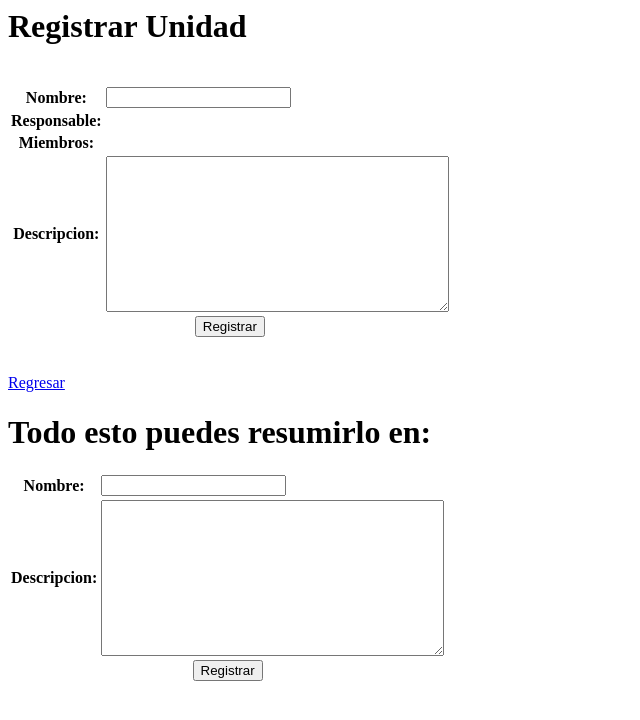
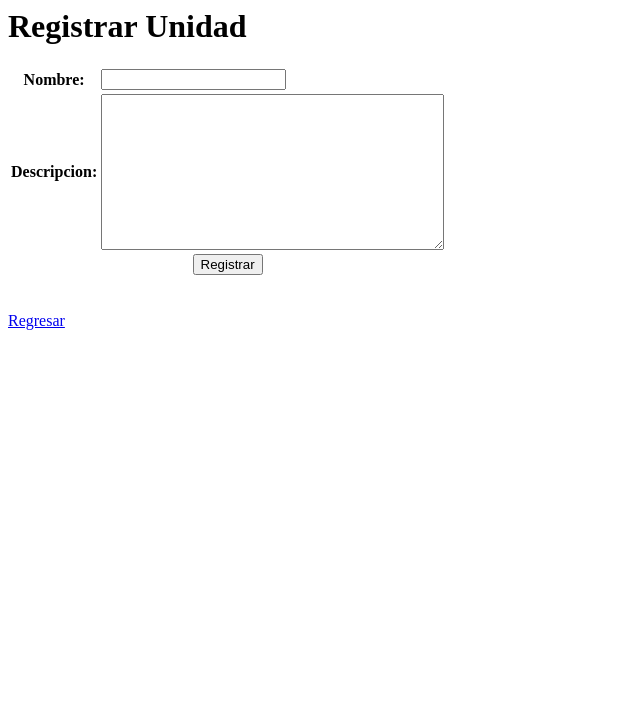
Before and after one commit to bishma-stornelli/flujosdetrabajo, a Django app: page /registroUnidad in a window 1280 px wide. Shown: the top 720 px of the page, without its empty margins (0-640 px from the left). Run offline with Django 3.2, Linux system fonts and the light colour scheme; the visitor is signed in with stand-in values (Sample User, id 1).

Commit message:
Registro unidad Cambiado Url y el html

```diff
--- a/unidades/templates/registroUnidad.html
+++ b/unidades/templates/registroUnidad.html
@@ -1,40 +1,4 @@
-<h1 class="titulo1">Registrar Unidad</h1>
-<br/>
-
-<form action="/registroUnidad" method="post">
-	{% csrf_token %}
-	{{ RegistroUnidadForm.non_field_errors }}
-	<div>
-	<table>
-		<tr>
-			<th>Nombre:</th>
-			<td>{{ RegistroUnidadForm.nombre }}</BR>{{ RegistroUnidadForm.nombre.errors }}</td>
-		</tr>
-		<tr>
-			<th>Responsable:</th>
-			<td>{{ RegistroUnidadForm.responsable }}</BR>{{ RegistroUnidadForm.responsable.errors }}</td>
-		</tr>
-		<tr>
-			<th>Miembros:</th>
-			<td>{{ RegistroUnidadForm.miembros }}</BR>{{ RegistroUnidadForm.miembros.errors }}</td>
-		</tr>
-		<tr>
-			<th>Descripcion:</th>
-			<td>{{ RegistroUnidadForm.descripcion }}</BR>{{ RegistroUnidadForm.descripcion.errors }}</td>
-		</tr>
-		<tr>
-			<th colspan="2"><div align="center"><input type="submit" value="Registrar" /></div></th>
-		</tr>
-	</table>
-	</div>
-</form>
-{% if msg %}
-<p style="color:red;font-size:250%">{{ msg }}</p>
-{% endif %}
-</br>
-<a href="index">Regresar</a>
-
-<h1>Todo esto puedes resumirlo en:</h2>
+<h1>Registrar Unidad</h2>
 <form action="/registroUnidad" method="post">
     {% csrf_token %}
     <table>
@@ -43,3 +7,8 @@
         </tr>
     </table>
 </form>
+{% if msg %}
+<p style="color:red;font-size:250%">{{ msg }}</p>
+{% endif %}
+</br>
+<a href="index">Regresar</a>
--- a/unidades/urls.py
+++ b/unidades/urls.py
@@ -5,4 +5,5 @@ from unidades.forms import RegistroUnidadForm
 urlpatterns = patterns('unidades.views',
     # Examples:
     # url(r'^crear_paso/$', 'crear_paso'),
+	url(r'^registroUnidad$', 'registroUnidad'),
 )
--- a/unidades/views.py
+++ b/unidades/views.py
@@ -1,6 +1,7 @@
 # Create your views here.
 from django.contrib.auth.decorators import login_required
 from django.http import HttpResponse, HttpResponseRedirect
+from django.contrib import messages
 from django.shortcuts import get_object_or_404, render_to_response
 from django.template import Context, loader, RequestContext
 from unidades.forms import RegistroUnidadForm, SolicitudPrivilegioForm
```
